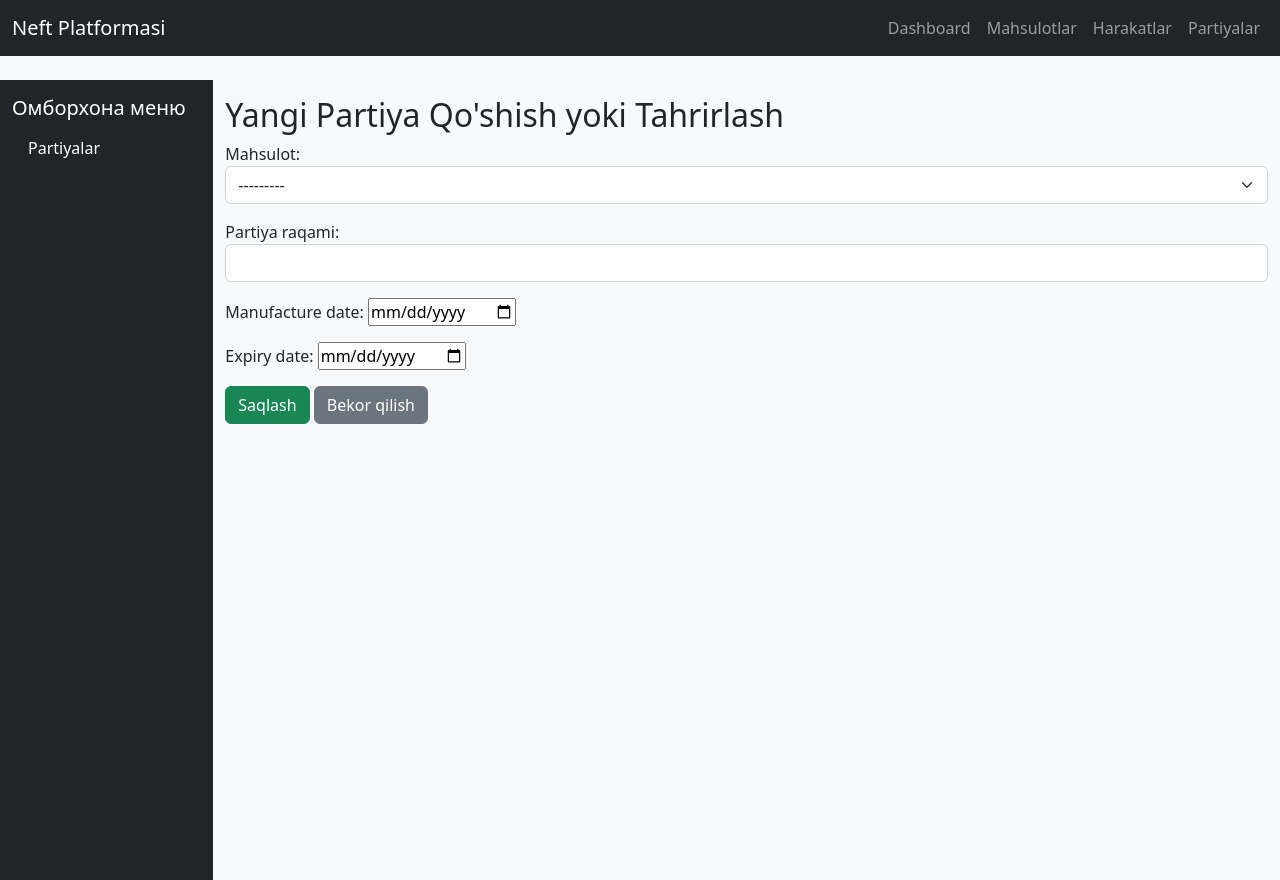
After one commit to Mirzohid2001/Mirzohid-Bexruz, a Django app: page /warehouse/batches/create/ in a window 1280 px wide. The commit adds this page. Run offline with Django 5.2, Linux system fonts and the light colour scheme; data that the repository does not hold is empty.

Commit message:
create big changes

```diff
--- a/config/apps/warehouse/models.py
+++ b/config/apps/warehouse/models.py
@@ -17,8 +17,8 @@ class Product(models.Model):
     category = models.CharField(max_length=100, blank=True, null=True, verbose_name="Kategoriya")
     volume = models.FloatField(verbose_name="Hajmi (l)", default=0)
     weight = models.FloatField(verbose_name="Og'irligi (kg)", default=0)
-    price_usd = models.FloatField(verbose_name="Narx (USD)", default=0)
-    price_sum = models.FloatField(verbose_name="Narx (so'm)", default=0)
+    price_usd = models.FloatField(verbose_name="Narx (USD)", default=0,null=True,blank=True)
+    price_sum = models.FloatField(verbose_name="Narx (so'm)", default=0,null=True,blank=True)
     in_qty = models.FloatField(verbose_name="Umumiy kirim (qty)", default=0)
     out_qty = models.FloatField(verbose_name="Umumiy chiqim (qty)", default=0)
     description = models.TextField(verbose_name="Tavsif", blank=True, null=True)
--- a/config/apps/warehouse/urls.py
+++ b/config/apps/warehouse/urls.py
@@ -15,7 +15,7 @@ urlpatterns = [
     path('dashboard/', dashboard, name='dashboard'),
     path('movements/report/', MovementReportView.as_view(), name='movement_report'),
     path('products/', ProductListView.as_view(), name='product_list'),
-    path('products/create/', ProductCreateView.as_view(), name='product_create'),
+    path('product_create/', ProductCreateView.as_view(), name='product_create'),
     path('products/<int:pk>/', ProductDetailView.as_view(), name='product_detail'),
     path('products/<int:pk>/update/', ProductUpdateView.as_view(), name='product_update'),
     path('wagons/', WagonListView.as_view(), name='wagon_list'),
--- a/config/apps/warehouse/views.py
+++ b/config/apps/warehouse/views.py
@@ -186,7 +186,6 @@ class BatchUpdateView(UpdateView):
     model = Batch
     form_class = BatchForm
     template_name = 'warehouse/batch_form.html'
-
     def get_success_url(self):
         return reverse('warehouse:batch_list')
 
@@ -202,7 +201,6 @@ def movement_create(request):
     return render(request, 'warehouse/movement_create.html', {'form': form})
 
 
-# Excel eksport view'lari
 
 def export_products_excel(request):
     qs = Product.objects.all().values(
--- a/config/templates/dashboard/dashboard.html
+++ b/config/templates/dashboard/dashboard.html
@@ -7,7 +7,7 @@
             <h5>Меню</h5>
             <ul class="nav flex-column">
                 <li class="nav-item">
-                    <a href="{% url 'dashboard' %}" class="nav-link text-white">Омборхона</a>
+                    <a href="{% url 'warehouse:dashboard' %}" class="nav-link text-white">Омборхона</a>
                 </li>
                 <li class="nav-item">
                     <a href="#" class="nav-link text-white">Резервуарлар</a>
@@ -66,7 +66,6 @@
             </div>
         </div>
 
-        <!-- Фильтрлар -->
         <div class="card">
             <div class="card-body">
                 <form class="row gy-2 gx-3 align-items-center">
--- /dev/null
+++ b/config/templates/warehouse/batch_form.html
@@ -0,0 +1,26 @@
+{% extends 'warehouse/base.html' %}
+
+{% block content %}
+<div class="row">
+    <div class="col-md-2 bg-dark sidebar vh-100">
+        <div class="sidebar-sticky text-white py-3">
+            <h5>Омборхона меню</h5>
+            <ul class="nav flex-column">
+                <li class="nav-item">
+                    <a href="{% url 'warehouse:batch_list' %}" class="nav-link text-white">Partiyalar</a>
+                </li>
+            </ul>
+        </div>
+    </div>
+
+    <div class="col-md-10">
+        <h2 class="mt-3">Yangi Partiya Qo'shish yoki Tahrirlash</h2>
+        <form method="post">
+            {% csrf_token %}
+            {{ form.as_p }}
+            <button type="submit" class="btn btn-success">Saqlash</button>
+            <a href="{% url 'warehouse:batch_list' %}" class="btn btn-secondary">Bekor qilish</a>
+        </form>
+    </div>
+</div>
+{% endblock content %}
--- a/config/templates/warehouse/batch_list.html
+++ b/config/templates/warehouse/batch_list.html
@@ -7,10 +7,10 @@
             <h5>Омборхона меню</h5>
             <ul class="nav flex-column">
                 <li class="nav-item">
-                    <a href="{% url 'dashboard' %}" class="nav-link text-white">Dashboard</a>
+                    <a href="{% url 'warehouse:dashboard' %}" class="nav-link text-white">Dashboard</a>
                 </li>
                 <li class="nav-item">
-                    <a href="{% url 'batch_list' %}" class="nav-link text-white">Partiyalar</a>
+                    <a href="{% url 'warehouse:batch_list' %}" class="nav-link text-white">Partiyalar</a>
                 </li>
             </ul>
         </div>
@@ -52,7 +52,7 @@
             {% endfor %}
             </tbody>
         </table>
-        <a href="{% url 'batch_create' %}" class="btn btn-success mt-3 animate__animated animate__bounceIn">Yangi Partiya Qo'shish</a>
+        <a href="{% url 'warehouse:batch_create' %}" class="btn btn-success mt-3 animate__animated animate__bounceIn">Yangi Partiya Qo'shish</a>
     </div>
 </div>
 {% endblock content %}
--- a/config/templates/warehouse/dashboard.html
+++ b/config/templates/warehouse/dashboard.html
@@ -24,7 +24,6 @@
             </ul>
         </div>
     </div>
-    <!-- Main Content -->
     <div class="col-md-10">
         <h2 class="mt-3 animate__animated animate__fadeInDown">Асосий кўрсаткичлар (Dashboard)</h2>
         <div class="row my-4">
@@ -53,7 +52,6 @@
                 </div>
             </div>
         </div>
-        <!-- Inventory Table -->
         <div class="card animate__animated animate__fadeInUp">
             <div class="card-header">
                 Ombordagi Qoldiq
@@ -81,7 +79,6 @@
                 </table>
             </div>
         </div>
-        <!-- Product Aggregates Table -->
         <div class="card mt-4 animate__animated animate__fadeInUp">
             <div class="card-header">
                 Mahsulot Aggregates
--- a/config/templates/warehouse/index.html
+++ b/config/templates/warehouse/index.html
@@ -4,6 +4,6 @@
 <div class="text-center py-5 animate__animated animate__fadeIn">
     <h1>Ombor boshqaruv tizimiga xush kelibsiz!</h1>
     <p class="lead">Bu yerda mahsulotlar, harakatlar, partiyalar va boshqa ko‘plab jarayonlarni boshqarishingiz mumkin.</p>
-    <a href="{% url 'dashboard' %}" class="btn btn-primary btn-lg mt-3">Dashboard</a>
+    <a href="{% url 'warehouse:dashboard' %}" class="btn btn-primary btn-lg mt-3">Dashboard</a>
 </div>
 {% endblock content %}
--- a/config/templates/warehouse/product_list.html
+++ b/config/templates/warehouse/product_list.html
@@ -61,8 +61,8 @@
                     <td>{{ product.out_qty }}</td>
                     <td>{{ product.net_quantity }}</td>
                     <td>
-                        <a href="{% url 'product_detail' product.pk %}" class="btn btn-sm btn-info">Detal</a>
-                        <a href="{% url 'product_update' product.pk %}" class="btn btn-sm btn-warning">Tahrirlash</a>
+                        <a href="{% url 'warehouse:product_detail' product.pk %}" class="btn btn-sm btn-info">Detal</a>
+                        <a href="{% url 'warehouse:product_update' product.pk %}" class="btn btn-sm btn-warning">Tahrirlash</a>
                     </td>
                 </tr>
             {% empty %}
@@ -72,7 +72,7 @@
             {% endfor %}
             </tbody>
         </table>
-        <a href="{% url 'product_create' %}" class="btn btn-success mt-3 animate__animated animate__bounceIn">Yangi mahsulot qo'shish</a>
+        <a href="{% url 'warehouse:product_create' %}" class="btn btn-success mt-3 animate__animated animate__bounceIn">Yangi mahsulot qo'shish</a>
     </div>
 </div>
 {% endblock content %}
--- a/config/templates/warehouse/wagon_list.html
+++ b/config/templates/warehouse/wagon_list.html
@@ -7,10 +7,10 @@
             <h5>Омборхона меню</h5>
             <ul class="nav flex-column">
                 <li class="nav-item">
-                    <a href="{% url 'dashboard' %}" class="nav-link text-white">Dashboard</a>
+                    <a href="{% url 'warehouse:dashboard' %}" class="nav-link text-white">Dashboard</a>
                 </li>
                 <li class="nav-item">
-                    <a href="{% url 'wagon_list' %}" class="nav-link text-white">Vagonlar</a>
+                    <a href="{% url 'warehouse:wagon_list' %}" class="nav-link text-white">Vagonlar</a>
                 </li>
             </ul>
         </div>
```
Also changed, not shown: config/requirements.txt (added, +57 -0 lines), config/templates/warehouse/movement_list.html (+4 -4 lines), config/apps/warehouse/migrations/0003_alter_batch_options_alter_product_price_sum_and_more.py (added).
